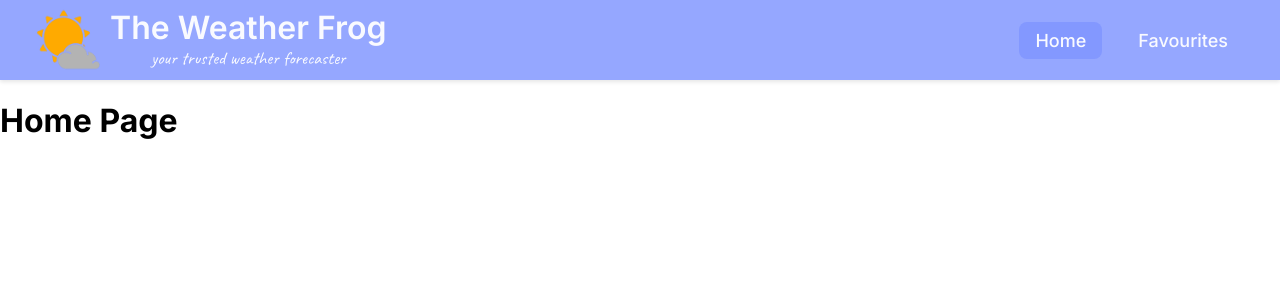
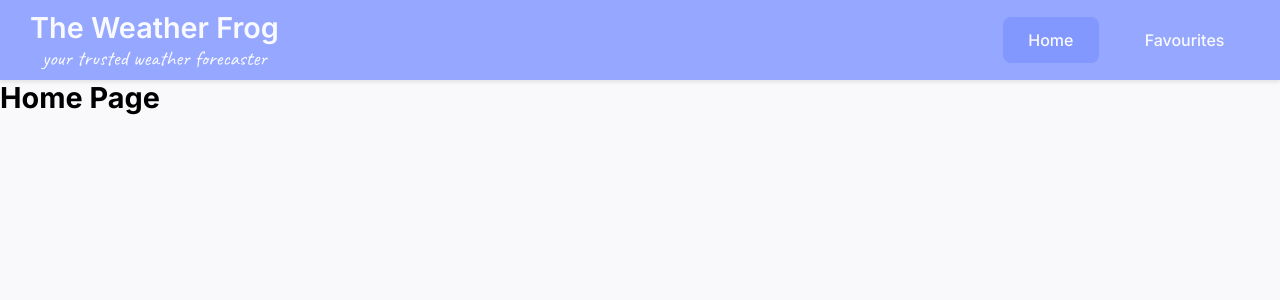
Before and after one commit to omervered/Omer-Vered-02-22-24, a React (Vite) app: page / in a window 1280 px wide. Shown: the top 300 px of the page. Built offline with nearby package versions, Linux system fonts and the light colour scheme.

Commit message:
global styles and fixes header

```diff
--- a/index.scss
+++ b/index.scss
@@ -25,7 +25,6 @@ html {
     height: 100%;
     width: 100%;
     margin: 0;
-    font-size: 16px;
     font-weight: 300;
     overflow: hidden;
   }
--- a/src/App.jsx
+++ b/src/App.jsx
@@ -1,12 +1,15 @@
 import { Routes, Route } from "react-router-dom";
+
+import AppHeaderComponent from "./components/app-header-component/app-header-component";
 
 import routes from "./routes";
 
-import AppHeaderComponent from "./components/app-header-component/app-header-component";
+import { GlobalStyles } from "./assets/golbal-styles";
 
 function App() {
   return (
     <>
+      <GlobalStyles />
       <AppHeaderComponent />
       <Routes>
         {routes.map((route, index) => (
--- /dev/null
+++ b/src/assets/golbal-styles.js
@@ -0,0 +1,57 @@
+import { createGlobalStyle } from "styled-components";
+
+export const GlobalStyles = createGlobalStyle`
+
+
+   body {
+    height: 100%;
+    width: 100%;
+    font-family: "Poppins", sans-serif;
+    background-color: #f9f9fb;
+    box-sizing: border-box;
+    font-size: 1rem;
+  }
+
+  h1{
+    font-size: 1.8rem;
+    margin: 0;
+  }
+
+  h2{
+    font-size: 1.3rem;
+    margin: 0;
+  }
+
+  *, *::before, *::after {
+    box-sizing: inherit;
+  }
+
+  @media (max-width: 768px) {
+
+    body {
+      font-size: 0.8rem;
+    }
+
+    h1 {
+      font-size: 1.4rem;
+    }
+
+    h2 {
+      font-size: 1rem;
+    }
+  }
+
+  @media (max-width: 430px) {
+    body {
+      font-size: 0.6rem ;
+    }
+
+    h1 {
+      font-size: 0.8rem;
+    }
+
+    h2{
+      font-size: 0.6rem;
+    }
+  }
+`;
--- a/src/components/app-header-component/app-header-component-styles.js
+++ b/src/components/app-header-component/app-header-component-styles.js
@@ -4,39 +4,30 @@ import { NavLink as RouterNavLink } from "react-router-dom";
 import colors from "../../constants/colors";
 
 export const AppHeader = styled.header`
+  display: flex;
   height: 80px;
   font-family: "Poppins", sans-serif;
-  display: flex;
+  justify-content: space-between;
   align-items: center;
-  padding: 8px 16px;
+  padding: 0 30px;
   background-color: ${colors["jordy-blue"]};
   box-shadow: 0px 2px 4px rgba(0, 0, 0, 0.1);
 `;
 
 export const AppHeaderWrapper = styled.div`
-  width: 100%;
   height: 100%;
   display: flex;
   gap: 10px;
-  align-items: center;
-  padding: 0 20px;
 `;
 
 export const TitleWrapper = styled.div`
-  height: 100%;
   display: flex;
   flex-direction: column;
+  justify-content: center;
   align-items: center;
-  margin: 0;
-`;
-
-export const Image = styled.img`
-  height: 100%;
-  object-fit: contain;
 `;
 
 export const Title = styled.h1`
-  font-size: 32px;
   font-weight: 600;
   color: ${colors["ghost-white"]};
   margin: 0;
@@ -44,7 +35,6 @@ export const Title = styled.h1`
 
 export const Subtitle = styled.h2`
   font-family: Caveat, cursive;
-  font-size: 18px;
   font-weight: 400;
   color: ${colors["ghost-white"]};
   margin: 0;
@@ -52,18 +42,23 @@ export const Subtitle = styled.h2`
 
 export const Nav = styled.nav`
   display: flex;
+  flex-shrink: 1;
   gap: 20px;
   align-items: center;
-  padding: 0 20px;
+  overflow: hidden;
 `;
 
 export const NavLink = styled(RouterNavLink)`
-  font-size: 18px;
+  display: flex;
+  flex-grow: 1;
+  align-items: center;
+  justify-content: center;
+  min-width: 20px;
   font-weight: 500;
   color: ${colors["ghost-white"]};
   text-decoration: none;
   transition: color 0.3s ease;
-  padding: 8px 16px;
+  padding: 0.8rem 1.6rem;
   border-radius: 8px;
 
   &:hover {
--- a/src/components/app-header-component/app-header-component.jsx
+++ b/src/components/app-header-component/app-header-component.jsx
@@ -1,12 +1,9 @@
 import * as Styles from "./app-header-component-styles";
-import WeatherImageComponent from "../../images/weather-header-image.png";
-import { NavLink } from "react-router-dom";
 
 export default function AppHeaderComponent() {
   return (
     <Styles.AppHeader>
       <Styles.AppHeaderWrapper>
-        <Styles.Image src={WeatherImageComponent} alt="Weather App" />
         <Styles.TitleWrapper>
           <Styles.Title>The Weather Frog</Styles.Title>
           <Styles.Subtitle>your trusted weather forecaster </Styles.Subtitle>
--- a/src/index.jsx
+++ b/src/index.jsx
@@ -1,7 +1,7 @@
 import React from "react";
+import ReactDOM from "react-dom/client";
 import { BrowserRouter as Router } from "react-router-dom";
 import { Provider } from "react-redux";
-import ReactDOM from "react-dom/client";
 
 import App from "./App";
 import { store } from "./redux/store";
```
